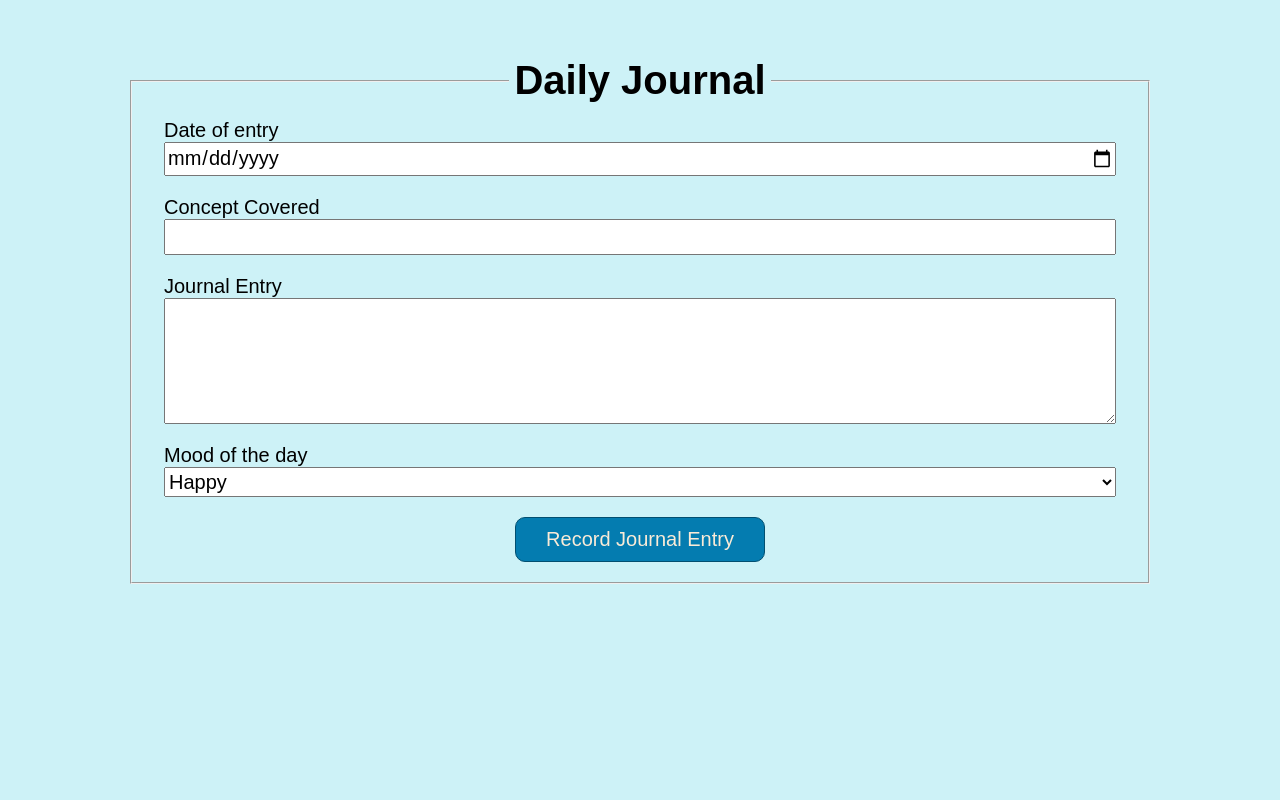
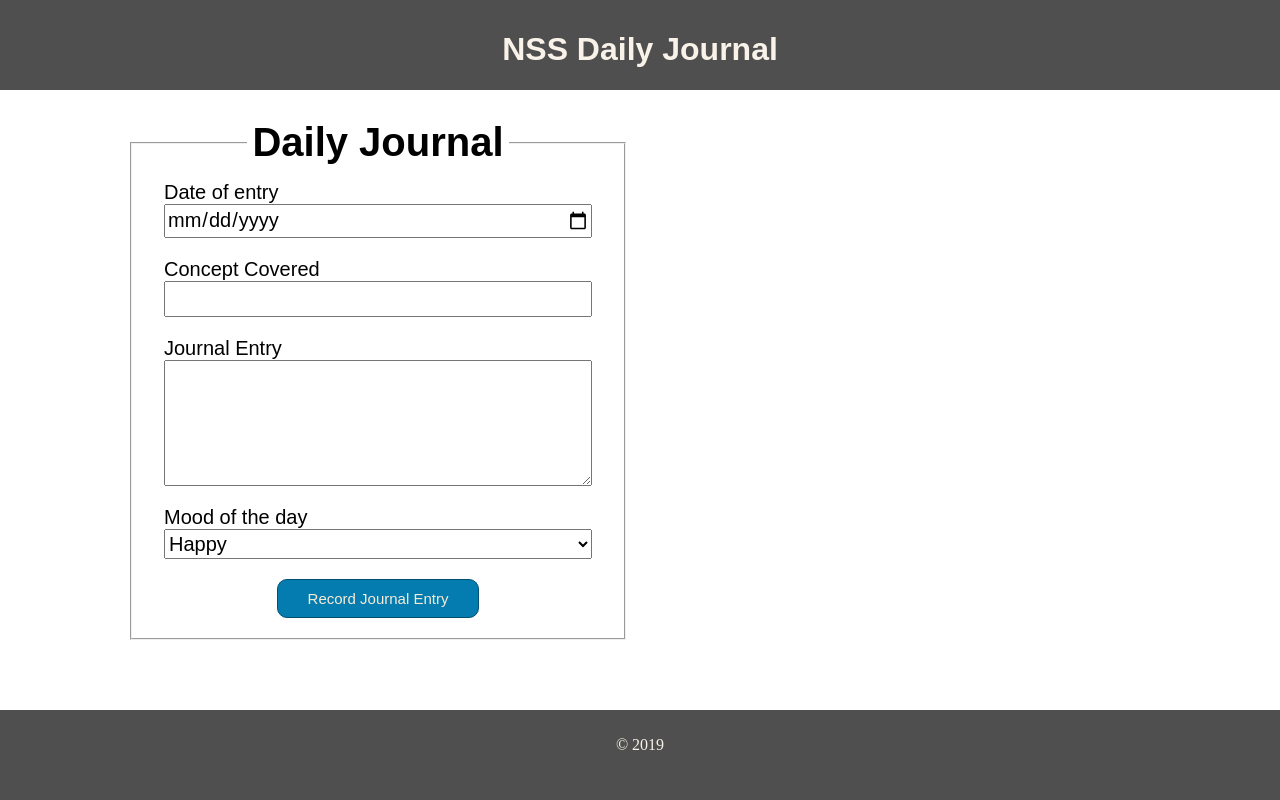
Before and after one commit to sls-coderepo/Daily-Journal, a plain HTML site: page src/index.html in a window 1280 px wide. Drawn offline with Linux system fonts and the light colour scheme.

Commit message:
added header and footer

```diff
--- a/src/index.html
+++ b/src/index.html
@@ -10,9 +10,14 @@
 </head>
 
 <body>
-    <div>
+    <header>
+        <h1>NSS Daily Journal</h1>
+    </header>
+    <div class="flex-container">
+        <div class="daily-journal-form">
             <form action="">
-            <fieldset class="flex-container">
+                <fieldset>
+
                     <legend align="center">Daily Journal</legend>
 
                     <div class="flex-item">
@@ -20,11 +25,11 @@
                         <input type="date" id="journalDate" />
                     </div>
 
-
                     <div class="flex-item">
                         <label for="conceptCovered">Concept Covered</label>
                         <input type="text" id="conceptCovered" />
                     </div>
+
                     <div class="flex-item">
                         <label for="journalEntry">Journal Entry</label>
                         <textarea rows="8" id="journalEntry"></textarea>
@@ -39,6 +44,7 @@
                             <option value="exausted">Exausted</option>
                         </select>
                     </div>
+
                     <div class="flex-item div-submit">
                         <button type="button">Record Journal Entry</button>
                     </div>
@@ -46,6 +52,11 @@
                 </fieldset>
             </form>
         </div>
+    </div>
+    <footer>
+        <p>&copy; 2019</p>
+    </footer>
+
 
 </body>
 
--- a/src/styles/journal.css
+++ b/src/styles/journal.css
@@ -1,7 +1,26 @@
-body{
-    background-color:RGB(205, 242, 247);
-    border-radius: 5px;
-    padding: 50px 120px;
+html{
+    height: 100%;
+}
+
+body {
+    display: flex;
+    flex-direction: column;
+    min-height: 100%;
+    margin: 0;
+    }
+
+header{
+    background-color: rgb(80, 79, 79);
+    height: 70px;
+    padding: 10px 20px;
+    margin-bottom: 20px;
+    text-align: center;
+}
+
+h1 {
+    color: rgb(248, 242, 233);
+    font-family: Arial, Helvetica, sans-serif;
+    text-transform: unset;
 }
 
 legend {
@@ -11,29 +30,27 @@ legend {
     font-family: Arial, Helvetica, sans-serif;
     border-color: 2px solid black;
     padding: 0 5px;
-
 }
 
+.flex-container {
+    display: flex;
+    margin: auto;
+    width: 80%;
+    padding: 10px;
+    flex: 1;
+}
 
-
-
-.flex-outer
- {
-  display: flex;
+.daily-journal-form {
+    width: 500px;
 
 }
 
 .flex-item {
     display: flex;
     flex-flow: column wrap;
-    justify-content: center;
+    justify-content: space-around;
     padding:10px 20px;
-
 }
-
-
-
-
 
 .flex-item > label,
     input,
@@ -42,7 +59,6 @@ legend {
     color: black;
     font-family: Arial, Helvetica, sans-serif;
     font-size: 20px;
-
 }
 
 input, select {
@@ -50,17 +66,24 @@ input, select {
 }
 
 button {
-
     background-color:  rgb(4, 124, 176);
     border: 1px solid  rgb(2, 79, 112);
     border-radius: 10px;
     color: antiquewhite;
     padding: 10px 30px;
-
-
-}
+    font-size:15px;
+  }
 
 .div-submit {
     align-content: center;
 
 }
+
+footer {
+    background-color: rgb(80, 79, 79);
+    color: rgb(248, 242, 233);
+    height: 70px;
+    padding: 10px 20px;
+    margin-top:20px;
+    text-align: center;
+}
```
Lines whose indentation alone changed are shown as unchanged.
